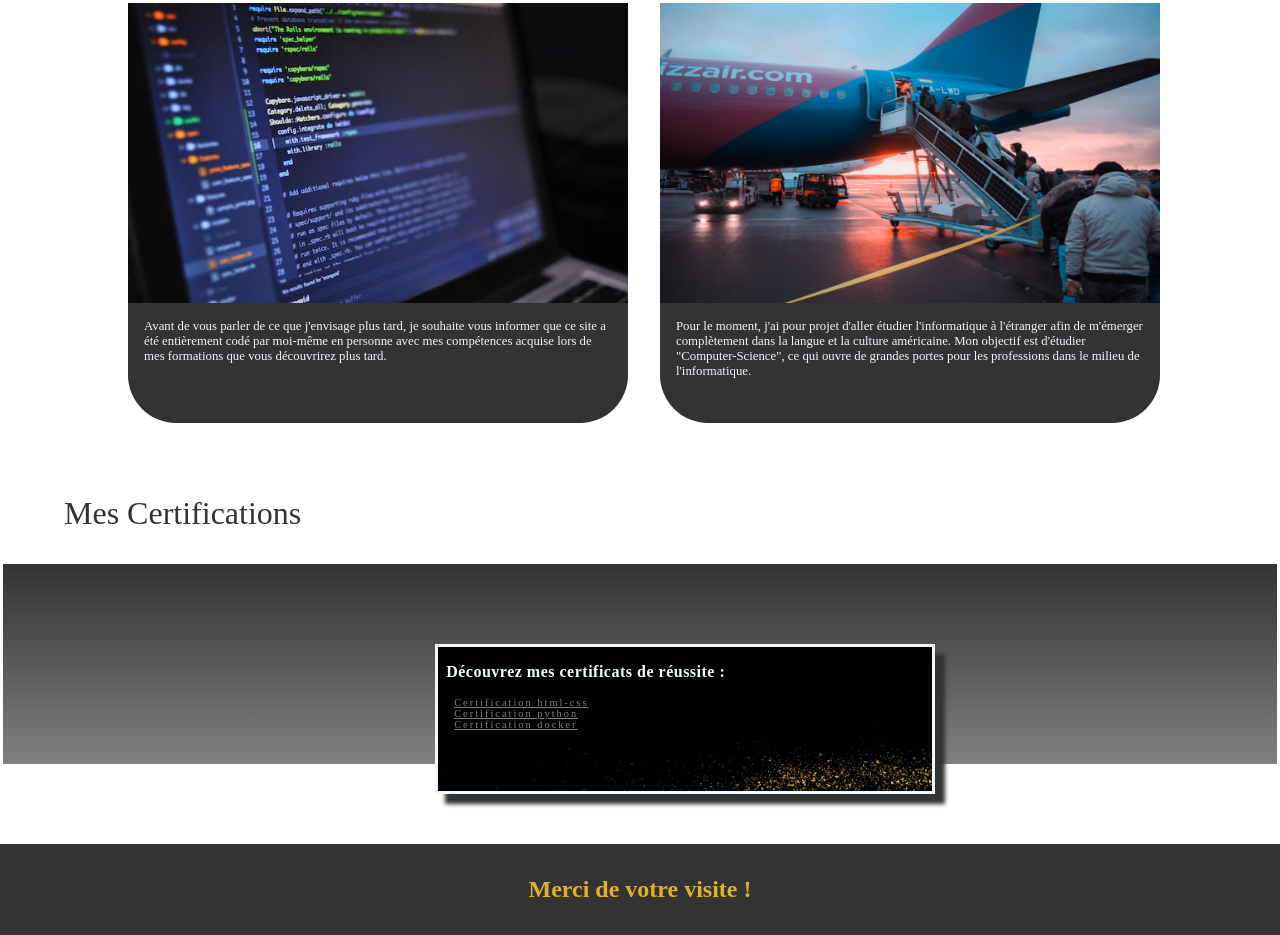
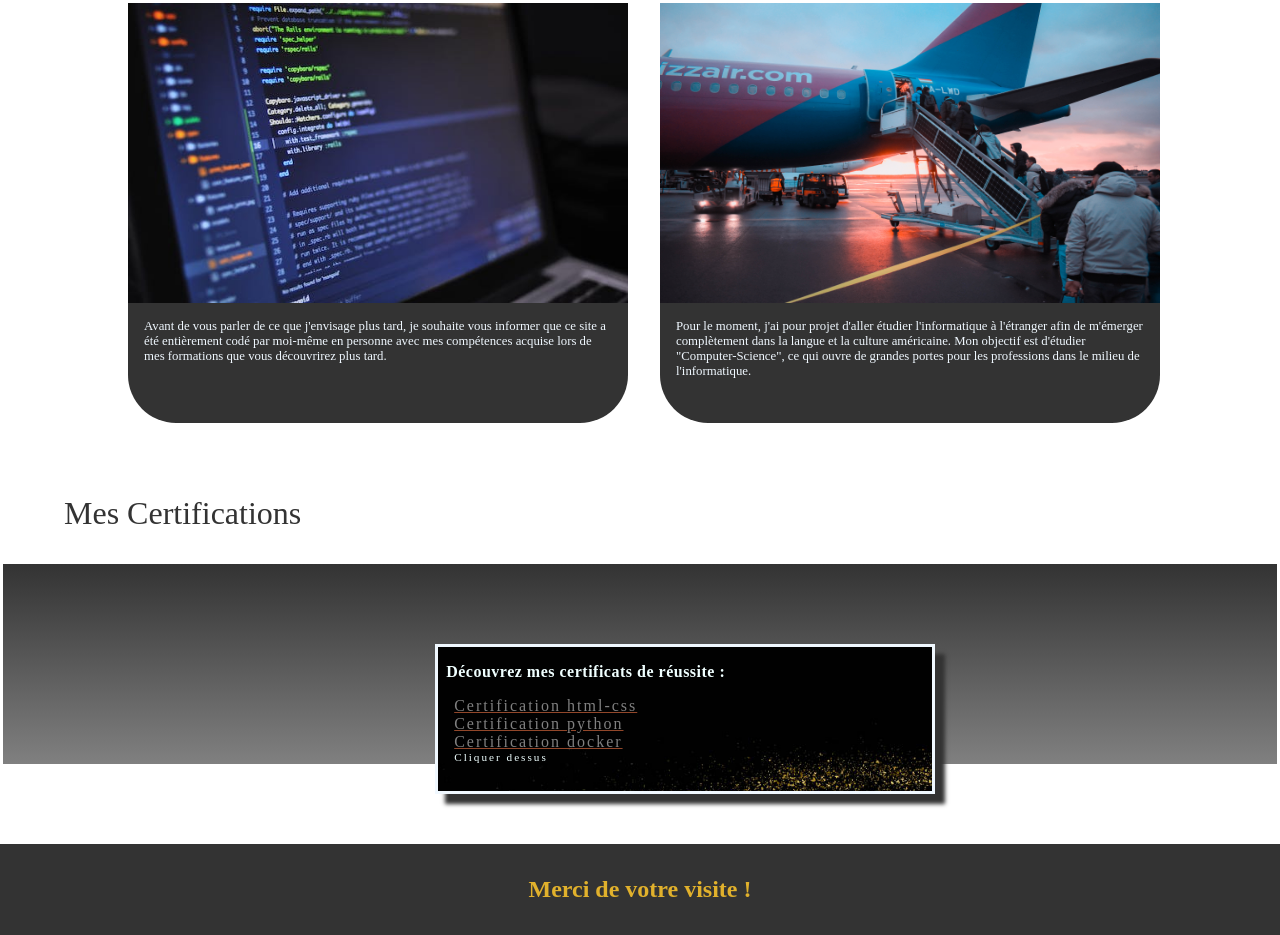
Before and after one commit to melountte/Profil, a website: page index.html in a window 1280 px wide. Shown: the part 754-1689 px from the top of the page. Drawn offline with Linux system fonts and the light colour scheme.

```diff
--- a/index.html
+++ b/index.html
@@ -83,6 +83,7 @@
           <a class="docker" href="/docker.html" target="_blank">
             Certification docker</a
           >
+          <p class="clic">Cliquer dessus</p>
         </div>
       </div>
     </div>
--- a/scss/mobile.scss
+++ b/scss/mobile.scss
@@ -162,12 +162,21 @@
       }
       .html {
         color: gray;
+        text-decoration-line: underline;
+        text-decoration-color: rgb(146, 71, 42);
       }
       .py {
         color: gray;
+        text-decoration-line: underline;
+        text-decoration-color: rgb(146, 71, 42);
       }
       .docker {
         color: gray;
+        text-decoration-line: underline;
+        text-decoration-color: rgb(146, 71, 42);
+      }
+      .clic {
+        font-size: 0.7rem;
       }
     }
   }
--- a/scss/style.scss
+++ b/scss/style.scss
@@ -148,6 +148,7 @@
       padding-top: 1rem;
       padding-left: 1rem;
       letter-spacing: 2px;
+      font-size: 1rem;
       .html:hover {
         color: #e1b12c;
       }
@@ -159,12 +160,21 @@
       }
       .html {
         color: gray;
+        text-decoration-line: underline;
+        text-decoration-color: rgb(146, 71, 42);
       }
       .py {
         color: gray;
+        text-decoration-line: underline;
+        text-decoration-color: rgb(146, 71, 42);
       }
       .docker {
         color: gray;
+        text-decoration-line: underline;
+        text-decoration-color: rgb(146, 71, 42);
+      }
+      .clic {
+        font-size: 0.7rem;
       }
     }
   }
```
Also changed, not shown: css/mobile.css, css/style.css, 2 other files.
